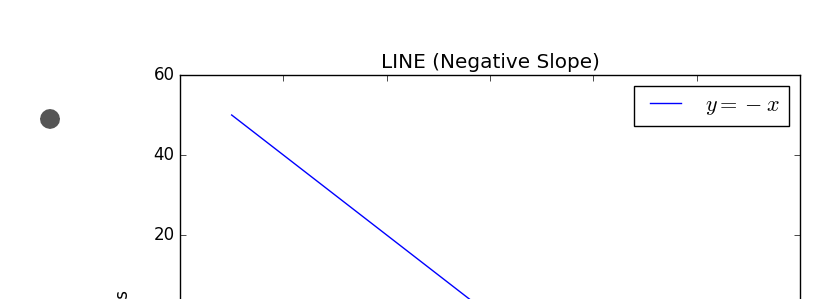
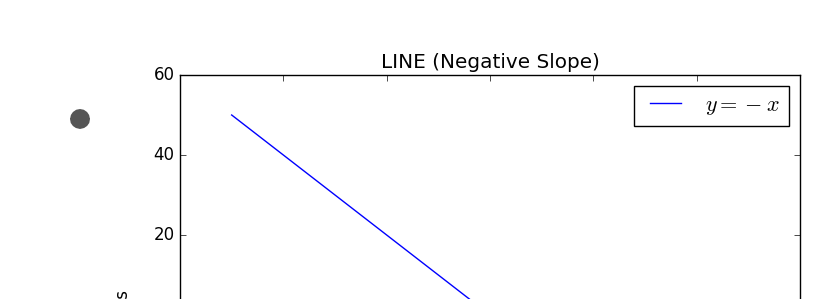
Before and after one commit to rbobkoskie3/rbobkoskie3.github.io, a Jekyll site: the page built from line/index.html, in a window 1280 px wide. Shown: the part 391-690 px from the top of the page, without its empty margins (160-1000 px from the left). Built offline with Jekyll 4.4.1, drawn with Linux system fonts in a browser that asks for light colours.

Commit message:
Add files via upload

```diff
--- a/line/index.html
+++ b/line/index.html
@@ -198,7 +198,7 @@ title: Math, Sonification, Plots
         }
         /* Standard syntax */
         @keyframes tracePlt {
-            0%   {left:200px; top:500px;}
+            0%   {left:230px; top:500px;}
             100% {left:790px; top:900px;}
         }
 
```
